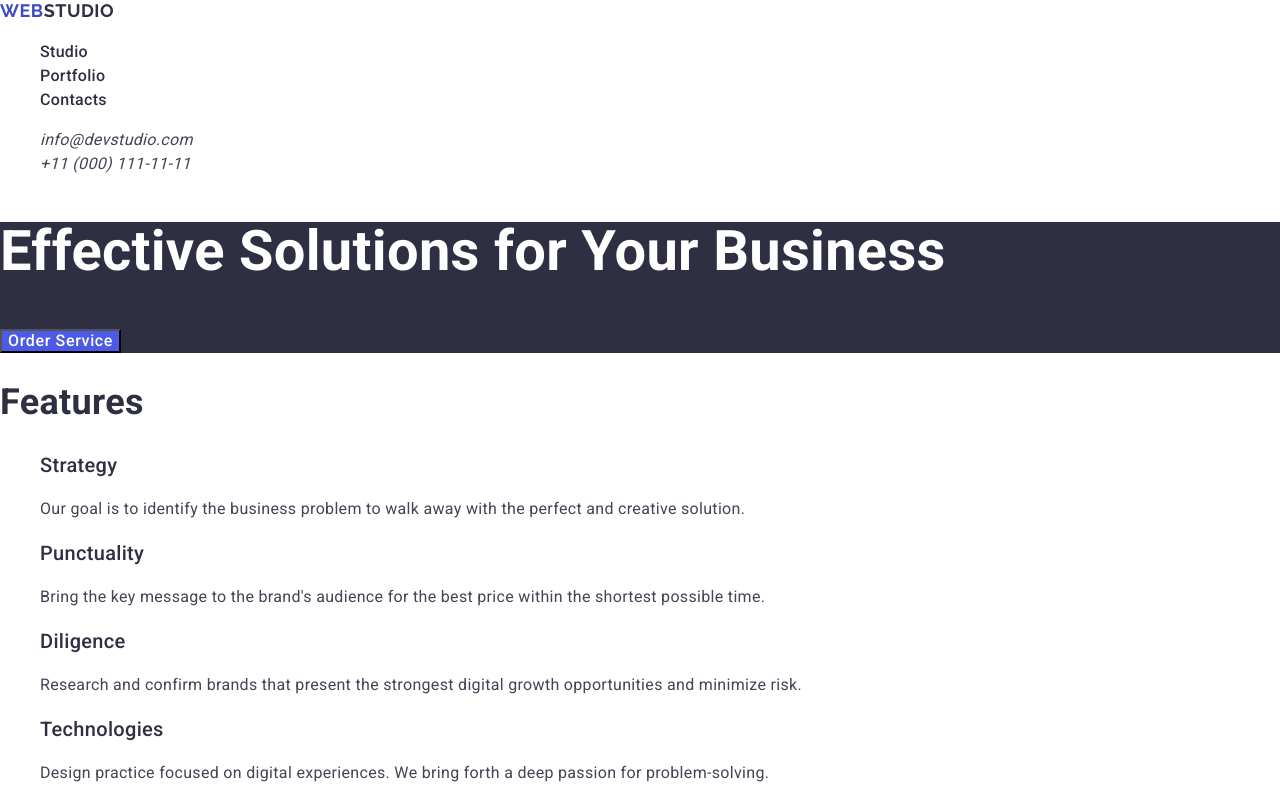
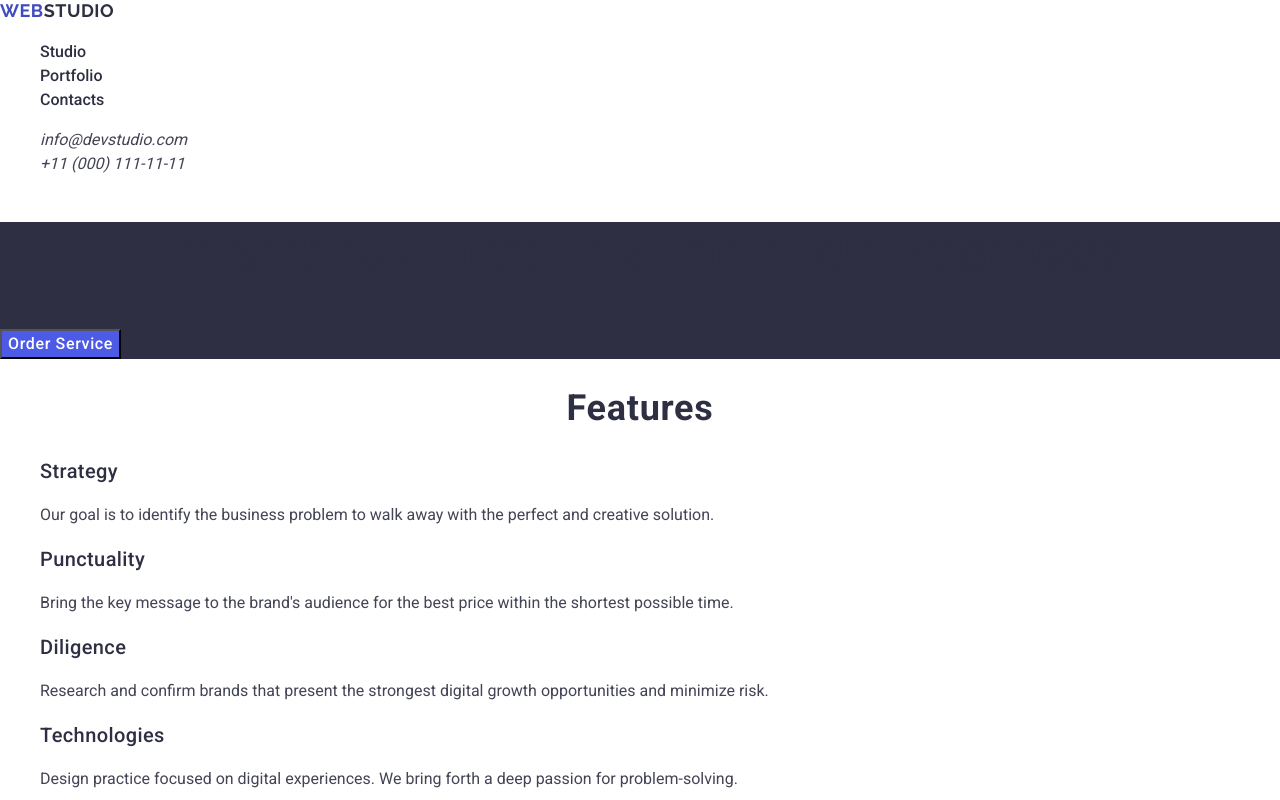
Before and after one commit to KL-ML/goit-markup-hw-02, a plain HTML site: page index.html in a window 1280 px wide. Shown: the top 800 px of the page. Drawn offline with nearby package versions, Linux system fonts and the light colour scheme.

Commit message:
Update styles.css

```diff
--- a/css/styles.css
+++ b/css/styles.css
@@ -11,26 +11,13 @@
     /* fonts */
     --text-font-family: 'Roboto', sans-serif;
     --logo-font-family: 'Raleway', sans-serif;
-    /* font-weight: 400 */
-    /* line-height: 1.15 */
-    /* font-size: 16px */
 }
 
 body {
     font-family: 'Roboto', sans-serif;
     color: var(--text-color);
     background-color: var(--brand-color-white);
-    letter-spacing: 0.02em;
     line-height: 1.5;
-}
-
-h1,
-h2,
-h3,
-h4,
-h5,
-h6 {
-    color: var(--brand-color-dark);
 }
 
 ul,
@@ -75,6 +62,9 @@ a {
 }
 
 /* contacts */
+.contacts {
+    font-style: normal;
+}
 .contact-link {
     color: inherit;
 }
@@ -92,6 +82,9 @@ a {
     font-weight: 700;
     font-size: 56px;
     line-height: 1.07;
+    text-align: center;
+    color: var(--brand-color-dark);
+    letter-spacing: 0.02em;
 }
 .hero-btn {
     background-color: var(--brand-color-accent);
@@ -99,6 +92,7 @@ a {
     font-weight: 500;
     letter-spacing: 0.04em;
     cursor: pointer;
+    line-height: inherit;
 }
 .hero-btn:hover,
 .hero-btn:focus {
@@ -110,6 +104,10 @@ a {
     font-weight: 700;
     font-size: 36px;
     line-height: 1.11;
+    text-align: center;
+    text-transform: capitalize;
+    color: var(--brand-color-dark);
+    letter-spacing: 0.02em;
 }
 
 /* card header h3 */
@@ -117,10 +115,18 @@ a {
     font-weight: 500;
     font-size: 20px;
     line-height: 1.2;
+    color: var(--brand-color-dark);
+    letter-spacing: 0.02em;
+}
+.card-paragraf {
+    letter-spacing: 0.02em;
 }
 
 .team-section {
     background-color: var(--brand-color-grey);
+}
+.team-card {
+    background-color: var(--brand-color-white);
 }
 
 .footer {
```
